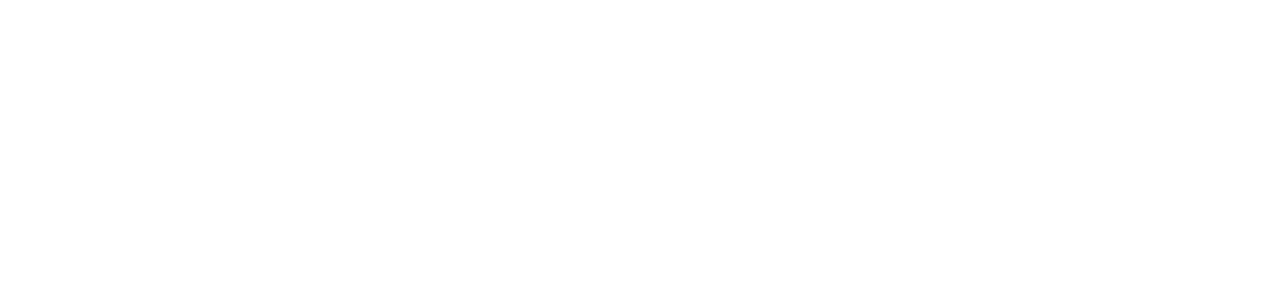
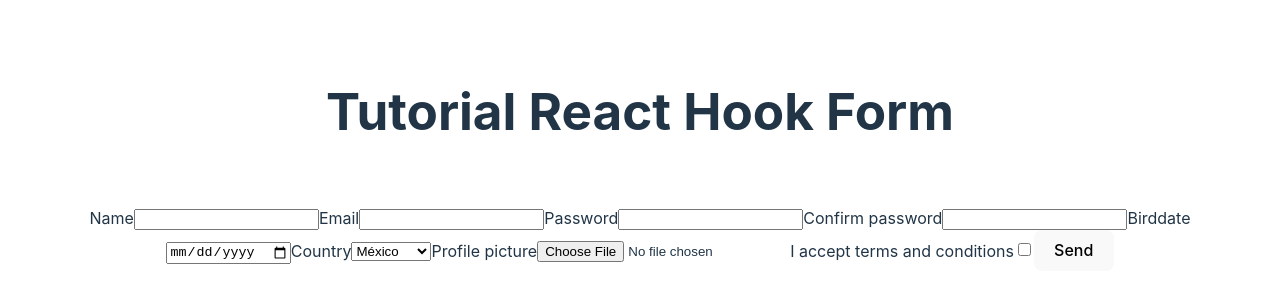
Before and after one commit to Ariel2911/tutorialReactHookForm, a React (Vite) app: page / in a window 1280 px wide. Shown: the part 224-524 px from the top of the page. Built offline with nearby package versions, Linux system fonts and the light colour scheme.

Commit message:
feat(App.tsx): add form

```diff
--- a/src/App.tsx
+++ b/src/App.tsx
@@ -3,28 +3,43 @@
 function App() {
 
   return (
-    <>
-      {/* <div>
-        <a href="https://vitejs.dev" target="_blank">
-          <img src={viteLogo} className="logo" alt="Vite logo" />
-        </a>
-        <a href="https://react.dev" target="_blank">
-          <img src={reactLogo} className="logo react" alt="React logo" />
-        </a>
-      </div>
-      <h1>Vite + React</h1>
-      <div className="card">
-        <button onClick={() => setCount((count) => count + 1)}>
-          count is {count}
-        </button>
-        <p>
-          Edit <code>src/App.tsx</code> and save to test HMR
-        </p>
-      </div>
-      <p className="read-the-docs">
-        Click on the Vite and React logos to learn more
-      </p> */}
-    </>
+    <div>
+      <h1>Tutorial React Hook Form</h1>
+
+      <form className='card'>
+
+        <label htmlFor='name'>Name</label>
+        <input type='text' />
+
+        <label htmlFor='emain'>Email</label>
+        <input type='email' />
+
+        <label htmlFor='password'>Password</label>
+        <input type='password' />
+
+        <label htmlFor='confirmPassword'>Confirm password</label>
+        <input type='password' />
+
+        <label htmlFor='birddate'>Birddate</label>
+        <input type='date' />
+
+        <label htmlFor='country'>Country</label>
+        <select>
+          <option value='mx'>México</option>
+          <option value='co'>Colombia</option>
+          <option value='ar'>Argentina</option>
+        </select>
+
+        <label htmlFor='file'>Profile picture</label>
+        <input type='file' />
+
+        <label htmlFor='terms'>I accept terms and conditions</label>
+        <input type='checkbox' />
+
+        <button>Send</button>
+
+      </form>
+    </div>
   )
 }
 
```
